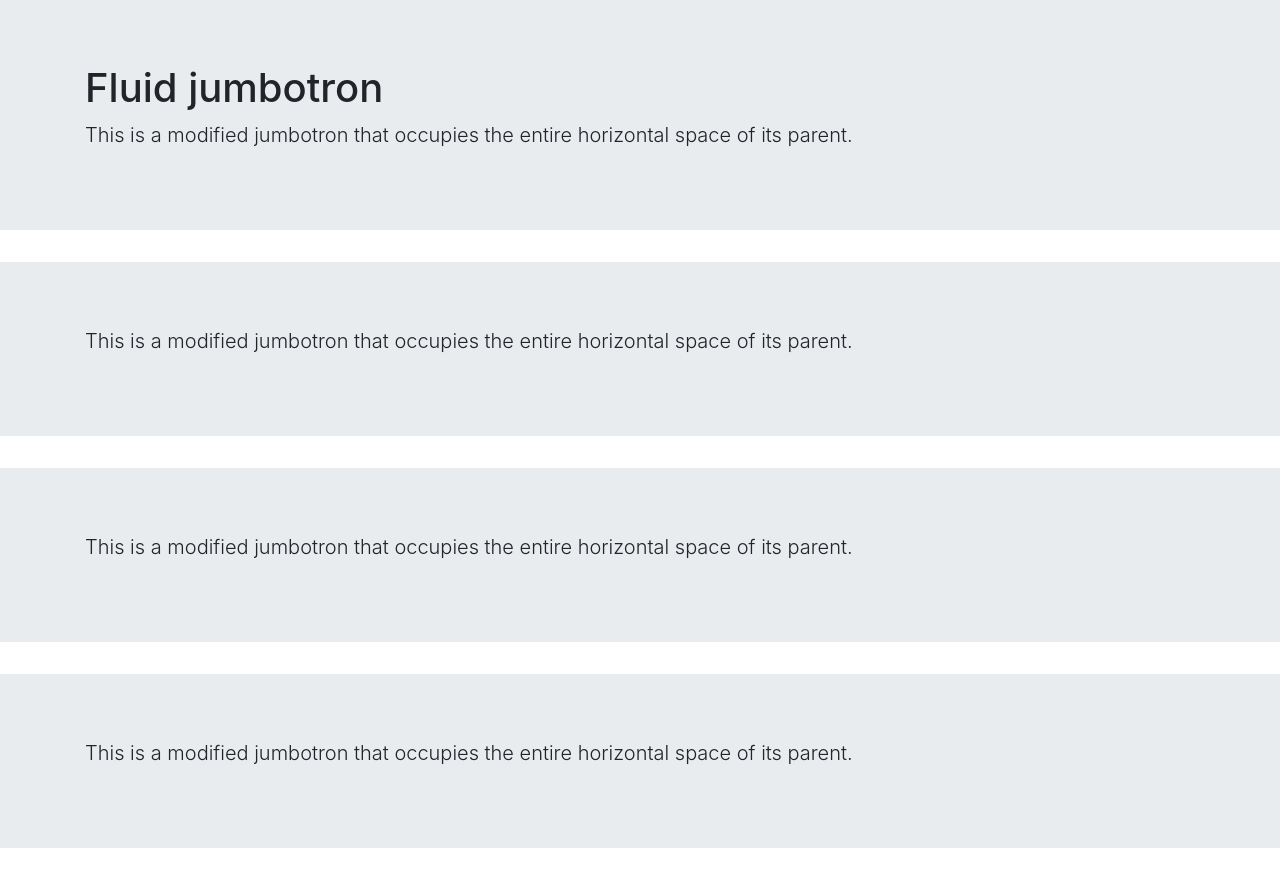
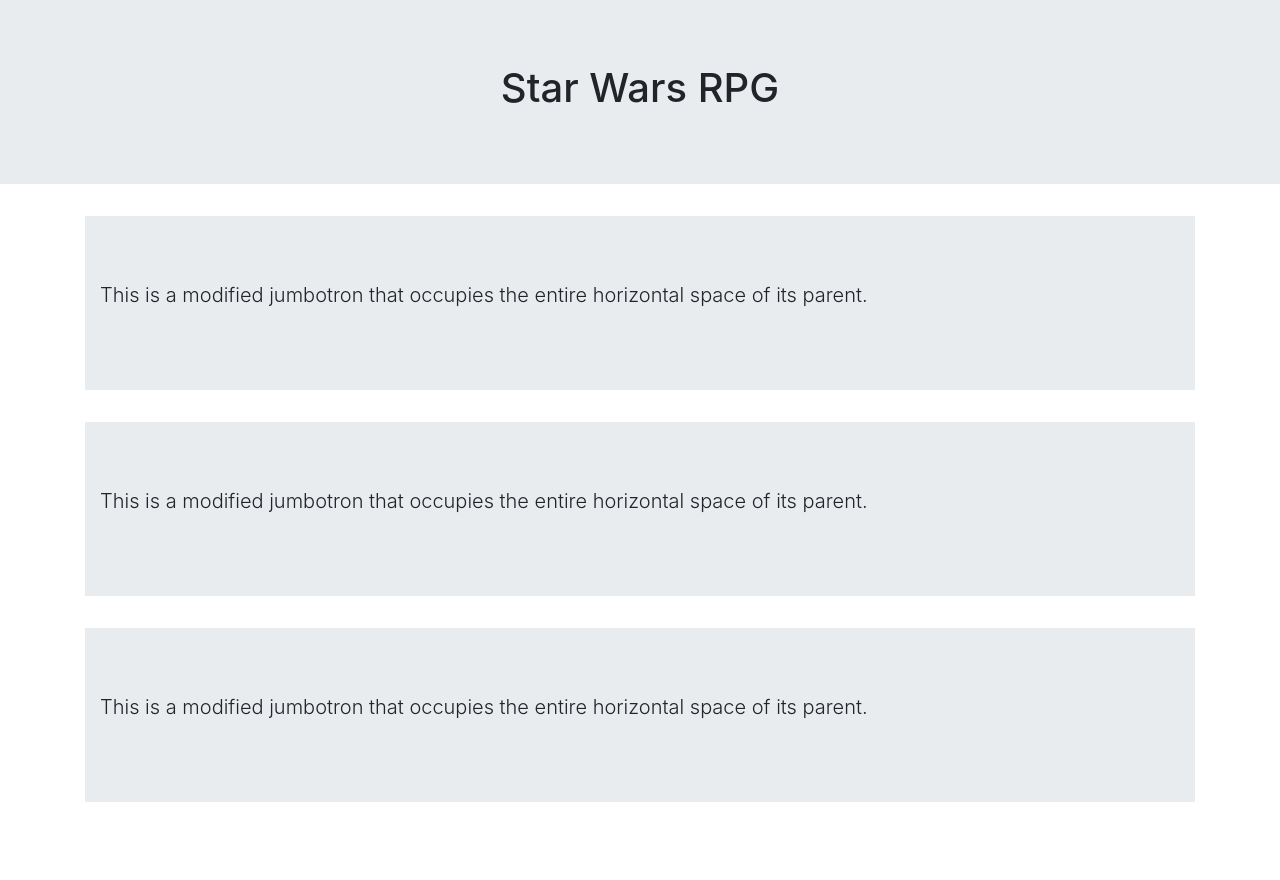
Before and after one commit to RhadMax/Star-Wars-RPG, a plain HTML site: page index.html in a window 1280 px wide. After the commit the page ends 834 px from the top, so only its background shows below. Drawn offline with nearby package versions, Linux system fonts and the light colour scheme.

Commit message:
fiddled with index.html and style.css trying to get title screen to overlay and hide, failing so far

```diff
--- a/assets/css/style.css
+++ b/assets/css/style.css
@@ -0,0 +1,15 @@
+.title-screen {
+    display: none;
+    position: fixed;
+    top: 0px;
+    z-index: 999;
+    opacity: 0;
+}
+.underneath {
+    position: relative;
+    z-index: 10;
+}
+.top-row {
+    position: fixed;
+    top: 0px;
+}
--- a/index.html
+++ b/index.html
@@ -1,40 +1,43 @@
 <!DOCTYPE html>
 <html lang="en">
+
 <head>
   <meta charset="UTF-8">
   <meta name="viewport" content="width=device-width, initial-scale=1.0">
   <meta http-equiv="X-UA-Compatible" content="ie=edge">
   <title>Document</title>
   <link href="assets/css/reset.css">
-    <link rel="stylesheet" href="https://stackpath.bootstrapcdn.com/bootstrap/4.3.1/css/bootstrap.min.css" integrity="sha384-ggOyR0iXCbMQv3Xipma34MD+dH/1fQ784/j6cY/iJTQUOhcWr7x9JvoRxT2MZw1T" crossorigin="anonymous">
+  <link rel="stylesheet" href="https://stackpath.bootstrapcdn.com/bootstrap/4.3.1/css/bootstrap.min.css"
+    integrity="sha384-ggOyR0iXCbMQv3Xipma34MD+dH/1fQ784/j6cY/iJTQUOhcWr7x9JvoRxT2MZw1T" crossorigin="anonymous">
   <link href="assets/css/style.css">
-    <script
-  src="https://code.jquery.com/jquery-3.4.1.min.js"
-  integrity="sha256-CSXorXvZcTkaix6Yvo6HppcZGetbYMGWSFlBw8HfCJo="
-  crossorigin="anonymous"></script>
+  <script src="https://code.jquery.com/jquery-3.4.1.min.js"
+    integrity="sha256-CSXorXvZcTkaix6Yvo6HppcZGetbYMGWSFlBw8HfCJo=" crossorigin="anonymous"></script>
 </head>
+
 <body>
-  <div class="jumbotron jumbotron-fluid">
+  <div class="jumbotron jumbotron-fluid title-screen">
     <div class="container">
-      <h1 class="display-5">Fluid jumbotron</h1>
-      <p class="lead">This is a modified jumbotron that occupies the entire horizontal space of its parent.</p>
+      <h1 class="display-5 text-center">Star Wars RPG</h1>
     </div>
   </div>
-  <div class="jumbotron jumbotron-fluid">
+  <div class="container undearneath">
+    <div class="jumbotron jumbotron-fluid undearneath top-row">
       <div class="container">
         <p class="lead">This is a modified jumbotron that occupies the entire horizontal space of its parent.</p>
       </div>
     </div>
-  <div class="jumbotron jumbotron-fluid">
+    <div class="jumbotron jumbotron-fluid undearneath">
       <div class="container">
         <p class="lead">This is a modified jumbotron that occupies the entire horizontal space of its parent.</p>
       </div>
     </div>
-  <div class="jumbotron jumbotron-fluid">
+    <div class="jumbotron jumbotron-fluid undearneath">
       <div class="container">
         <p class="lead">This is a modified jumbotron that occupies the entire horizontal space of its parent.</p>
       </div>
     </div>
+  </div>
   <script src="assets/javascript/game.js"></script>
 </body>
+
 </html>
```
Lines whose indentation alone changed are shown as unchanged.
